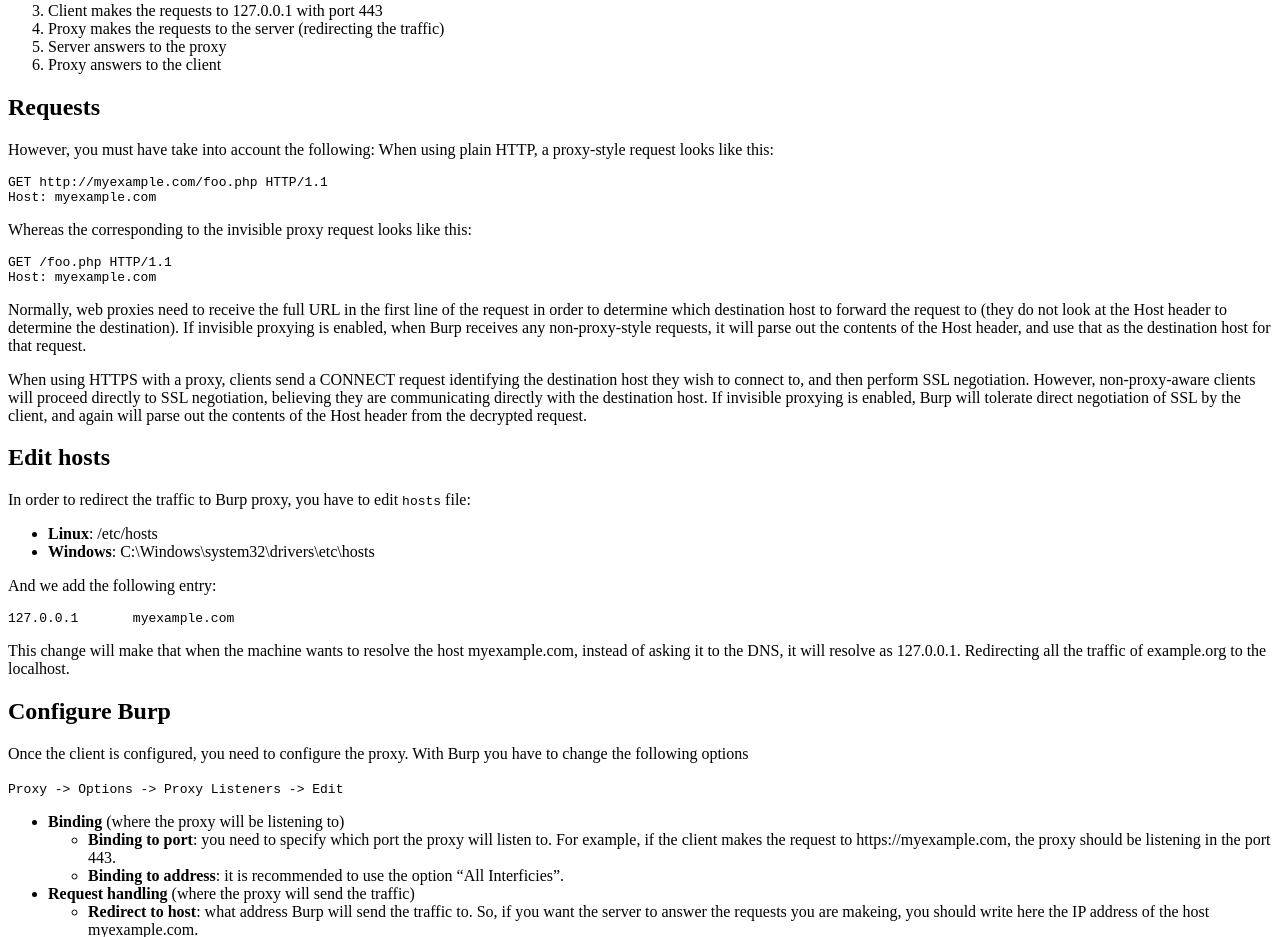
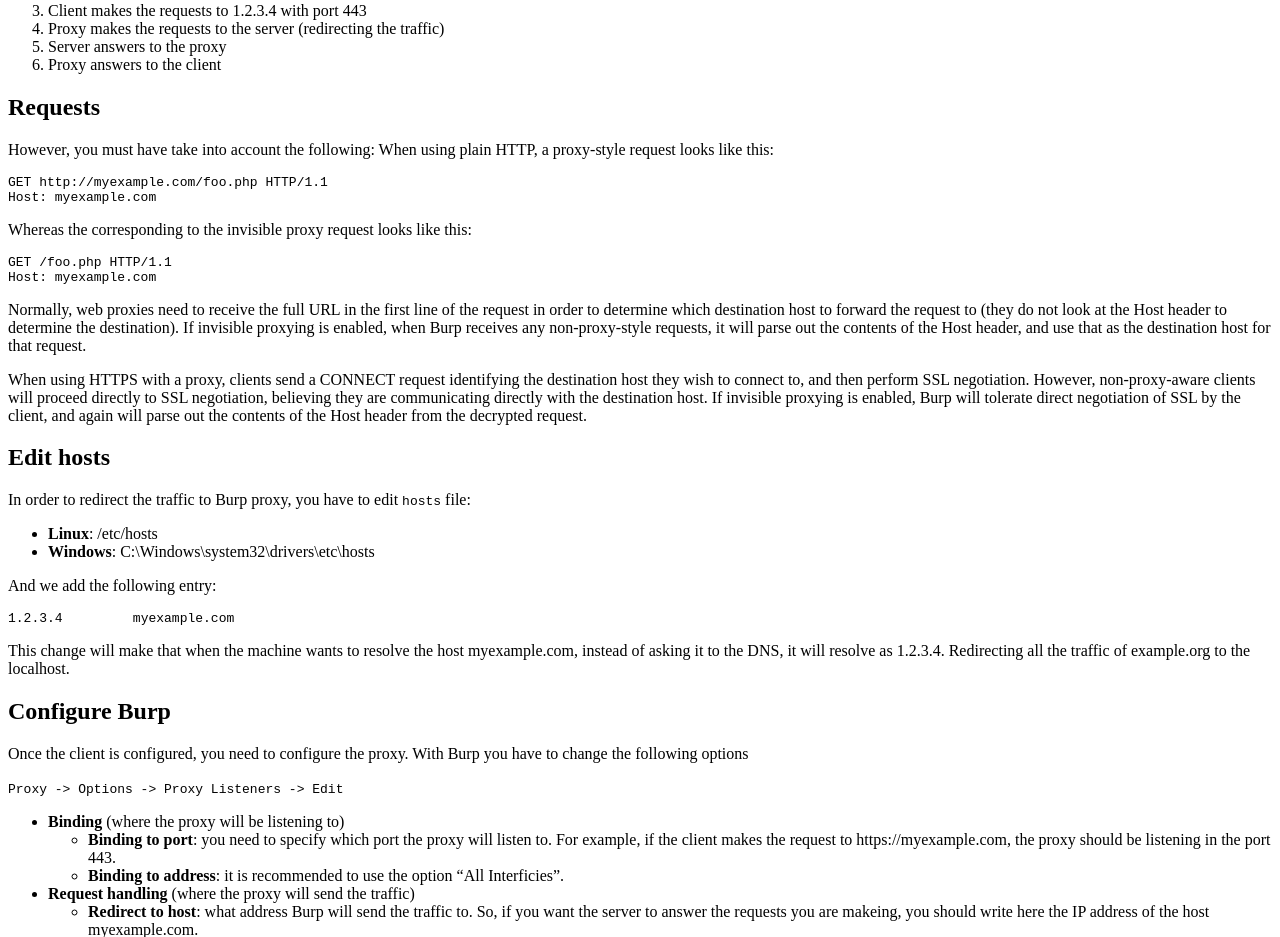
Before and after one commit to Ex0brain/trelis24.github.io, a Jekyll site: the page built from _posts/2017-11-27-Invisible-Proxy.md, in a window 1280 px wide and 1400 px high, scrolled down 636 px. Shown: the part 276-1213 px from the top of the window. Built offline with Jekyll 4.4.1, drawn with Linux system fonts in a browser that asks for light colours; comment, search, counter and statistics services are not loaded; a style sheet for code colours, icons or effects is not loaded; some of the changed text lies outside the part shown; grey boxes are pictures that could not be loaded.

Commit message:
Invisible Proxy

````diff
--- a/_posts/2017-11-27-Invisible-Proxy.md
+++ b/_posts/2017-11-27-Invisible-Proxy.md
@@ -18,8 +18,8 @@
 I have made a draw to in order to have a general vision:
 ![](https://raw.githubusercontent.com/LordATM/lordatm.github.io/master/img/2017-11-27-Invisible-Proxy/draw_proxy.png)
 1. Client asks for the IP of myexample.com
-2. From `hosts` file it takes the IP is 127.0.0.1
-3. Client makes the requests to 127.0.0.1 with port 443
+2. From `hosts` file it takes the IP is 1.2.3.4
+3. Client makes the requests to 1.2.3.4 with port 443
 4. Proxy makes the requests to the server (redirecting the traffic)
 5. Server answers to the proxy
 6. Proxy answers to the client
@@ -51,10 +51,10 @@
 And we add the following entry:
 
 ```
-127.0.0.1 	myexample.com
+1.2.3.4 	myexample.com
 ```
 
-This change will make that when the machine wants to resolve the host myexample.com, instead of asking it to the DNS, it will resolve as 127.0.0.1. Redirecting all the traffic of example.org to the localhost.
+This change will make that when the machine wants to resolve the host myexample.com, instead of asking it to the DNS, it will resolve as 1.2.3.4. Redirecting all the traffic of example.org to the localhost.
 
 ## Configure Burp
 Once the client is configured, you need to configure the proxy. With Burp you have to change the following options
````
Also changed, not shown: img/2017-11-27-Invisible-Proxy/draw_proxy.png.
